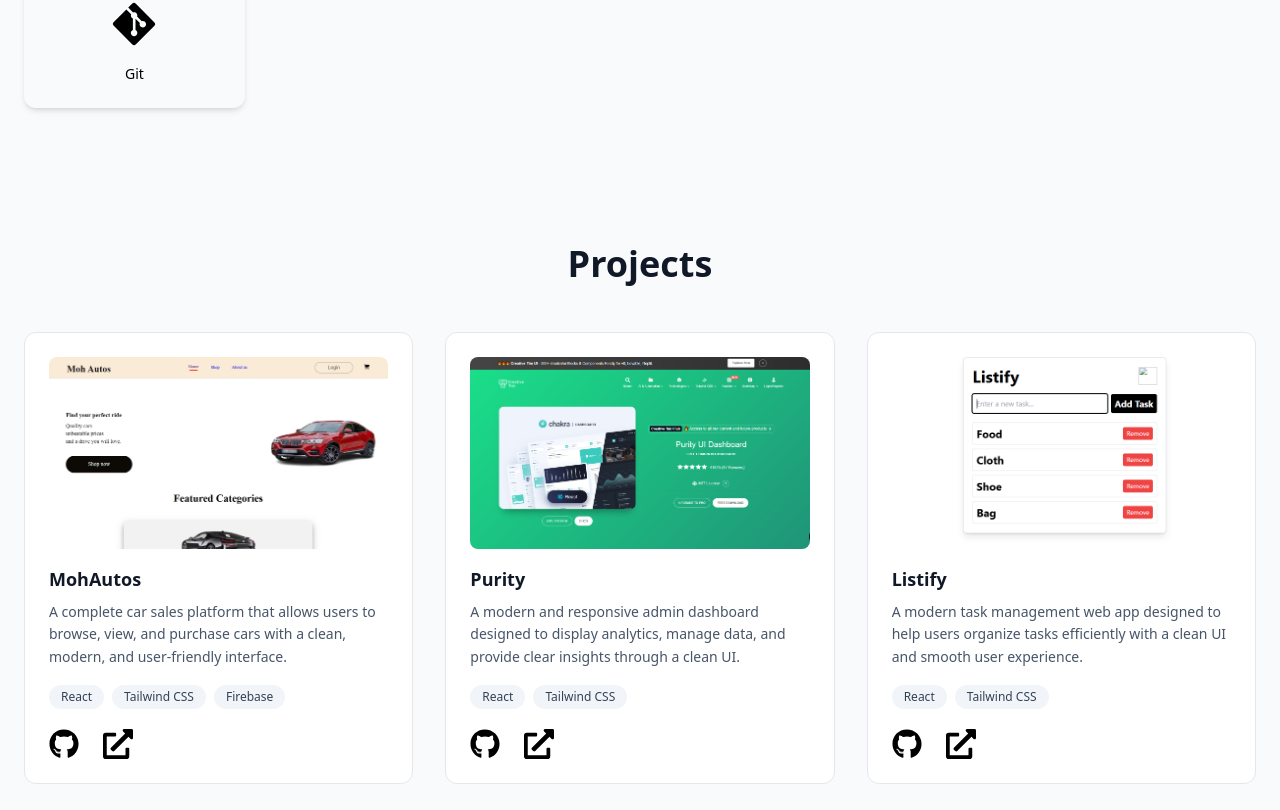
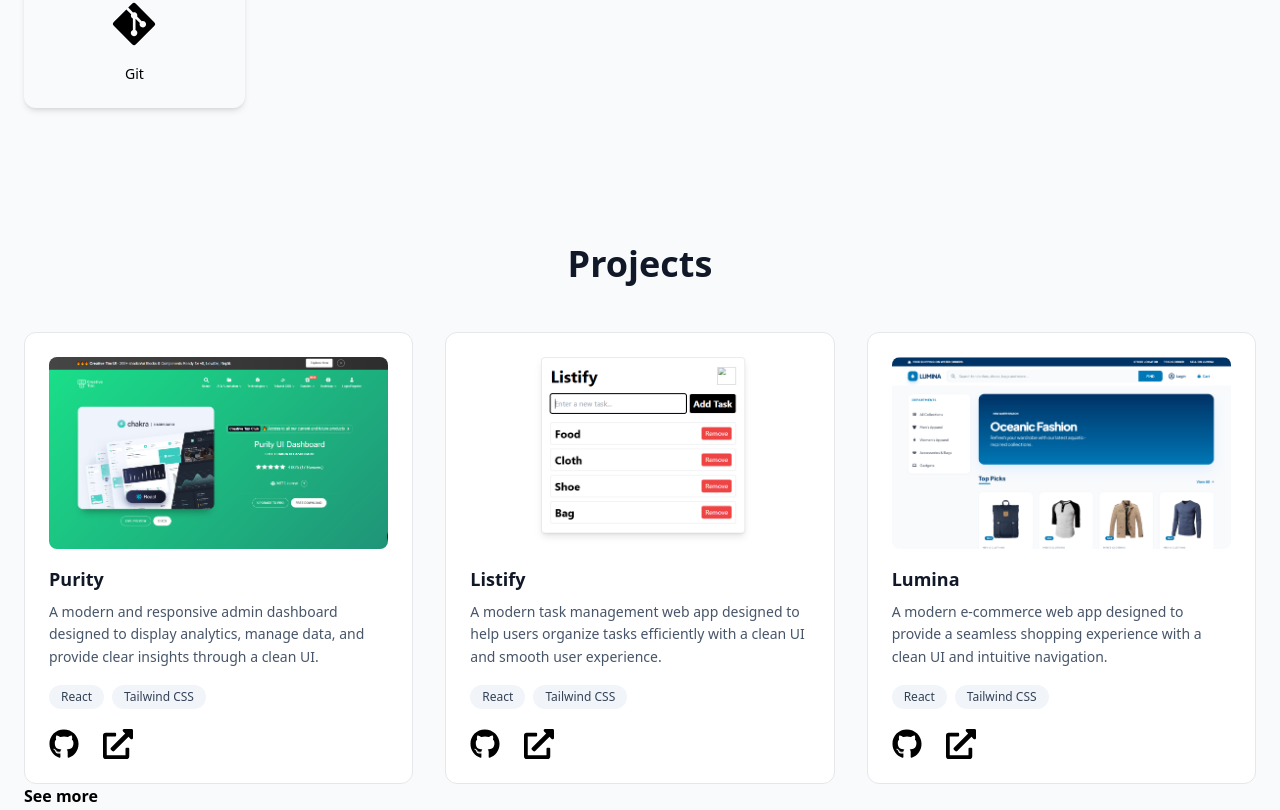
Before and after one commit to Abrahamalejolowo/Muhammad-portfolio-, a React (Vite) app: page / in a window 1280 px wide. Shown: the part 1987-2797 px from the top of the page. Built offline with nearby package versions, Linux system fonts and the light colour scheme.

Commit message:
Fix Netlify Vite deployment (remove dist from repo)

```diff
--- a/src/data/Database.js
+++ b/src/data/Database.js
@@ -17,22 +17,22 @@ import {
   SiNpm,
 
 } from "react-icons/si";
-import MohAutos from "../image/MohAutos.png"
+// import MohAutos from "../image/MohAutos.png"
 import Purity from "../image/Purity.png";
 import Listify from "../image/Listify.png";
 import Lumina from "../image/Lumina.png";
 
 
 export const projects = [
-  {
-    img: MohAutos,
-    title: "MohAutos",
-    description:
-      "A complete car sales  platform that allows users to browse, view, and purchase cars with a clean, modern, and user-friendly interface.",
-    tech: ["React", "Tailwind CSS", "Firebase"],
-    live: "",
-    github: "https://github.com/Abrahamalejolowo/moh-autos.git",
-  },
+  // {
+  //   img: MohAutos,
+  //   title: "MohAutos",
+  //   description:
+  //     "A complete car sales  platform that allows users to browse, view, and purchase cars with a clean, modern, and user-friendly interface.",
+  //   tech: ["React", "Tailwind CSS", "Firebase"],
+  //   live: "",
+  //   github: "https://github.com/Abrahamalejolowo/moh-autos.git",
+  // },
   {
     img: Purity,
     title: "Purity",
```
